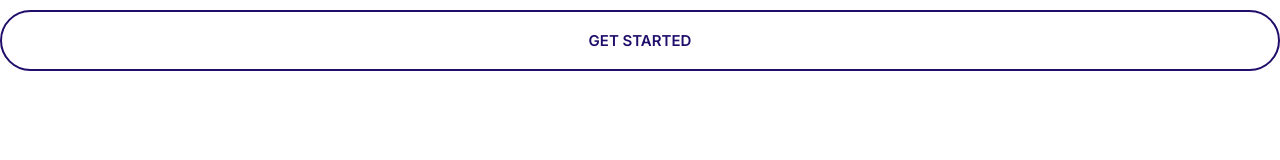
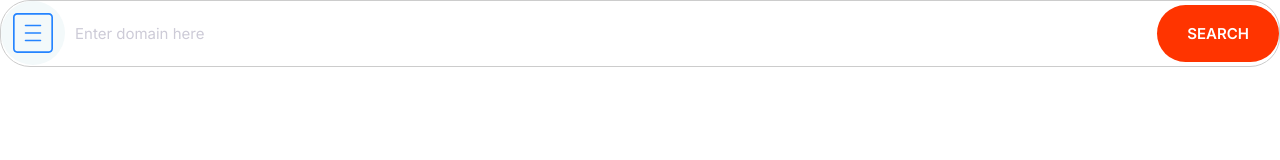
Before and after one commit to Elahirad/NYXify, a plain HTML site: page index.html in a window 1280 px wide. Drawn offline with Linux system fonts and the light colour scheme.

Commit message:
Adding input styles.

```diff
--- a/css/style.css
+++ b/css/style.css
@@ -4,6 +4,8 @@
   --color-accent: #ff3400;
   --color-headings: #210e6b;
   --color-body: #918ca4;
+  --color-border: #ccc;
+  --border-radius: 30px;
 }
 *,
 *::after,
@@ -219,3 +221,37 @@ a {
     font-size: 1.5rem;
   }
 }
+/* Inputs */
+.input {
+  border-radius: var(--border-radius);
+  border: 1px solid var(--color-border);
+  color: var(--color-headings);
+  font-size: 2rem;
+  outline: none;
+  padding: 1.5rem 3.5rem;
+}
+::placeholder {
+  color: #cdcbd7;
+}
+
+.input-group {
+  border: 1px solid var(--color-border);
+  border-radius: var(--border-radius);
+  display: flex;
+}
+
+.input-group .input {
+  border: none;
+  flex-grow: 1;
+  padding: 1.5rem 1rem;
+}
+
+.input-group .btn {
+  margin: 4px 0;
+}
+
+@media screen and (min-width: 1024px) {
+  .input {
+    font-size: 1.5rem;
+  }
+}
--- a/index.html
+++ b/index.html
@@ -15,6 +15,14 @@
     <link rel="stylesheet" href="css/style.css" />
   </head>
   <body>
-    <button class="btn btn--block btn--outline">get started</button>
+    <div class="input-group">
+      <span class="icon-container">
+        <svg class="icon icon--primary">
+          <use xlink:href="images/sprite.svg#menu"></use>
+        </svg>
+      </span>
+      <input type="text" class="input" placeholder="Enter domain here" />
+      <button class="btn btn--accent">Search</button>
+    </div>
   </body>
 </html>
```
Also changed, not shown: component/inputs.html (added, +9 -0 lines).
